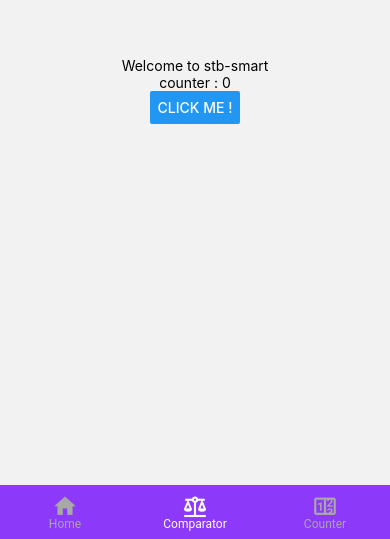
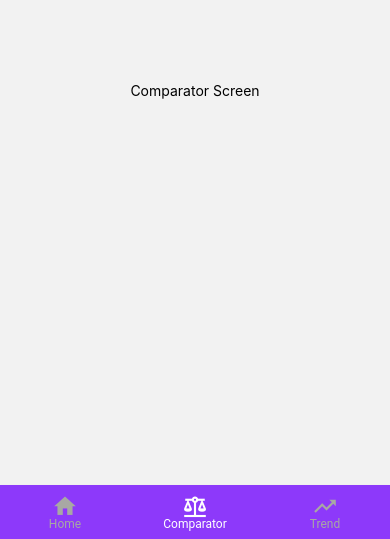
Before and after one commit to yohann-kevin/STB-SMART, a React Native app: screen /Comparator in a window 390 px wide. Shown: the part 305-844 px from the top of the page. Built offline with nearby package versions, Linux system fonts and the light colour scheme.

Commit message:
feat: add all views

```diff
--- a/App.js
+++ b/App.js
@@ -5,6 +5,8 @@ import MaterialCommunityIcons from 'react-native-vector-icons/MaterialCommunityI
 
 import HomeView from "./views/Home.js";
 import CounterView from "./views/Counter.js";
+import ComparatorView from "./views/Comparator.js";
+import TrendView from "./views/Trend.js";
 
 const Tab = createMaterialBottomTabNavigator();
 
@@ -28,7 +30,7 @@ export default function App() {
         />
         <Tab.Screen
           name="Comparator"
-          component={CounterView}
+          component={ComparatorView}
           options={{
             tabBarLabel: 'Comparator',
             tabBarIcon: ({ color }) => (
@@ -37,12 +39,12 @@ export default function App() {
           }}
         />
         <Tab.Screen
-          name="Counter"
-          component={CounterView}
+          name="Trend"
+          component={TrendView}
           options={{
-            tabBarLabel: 'Counter',
+            tabBarLabel: 'Trend',
             tabBarIcon: ({ color }) => (
-              <MaterialCommunityIcons name="counter" color={color} size={26} />
+              <MaterialCommunityIcons name="trending-up" color={color} size={26} />
             ),
           }}
         />
--- a/package.json
+++ b/package.json
@@ -1,6 +1,7 @@
 {
   "dependencies": {
     "@react-navigation/material-bottom-tabs": "^6.0.9",
+    "axios": "^0.23.0",
     "expo": "~42.0.0",
     "react": "16.13.1",
     "react-dom": "16.13.1",
--- /dev/null
+++ b/views/Comparator.js
@@ -0,0 +1,10 @@
+import * as React from "react";
+import { View, Text, Button } from "react-native";
+
+export default function ComparatorView() {
+  return (
+    <View style={{ flex: 1, alignItems: 'center', justifyContent: 'center' }}>
+      <Text>Comparator Screen</Text>
+    </View>
+  );
+}
--- /dev/null
+++ b/views/Trend.js
@@ -0,0 +1,40 @@
+import * as React from "react";
+import { View, Text, Button } from "react-native";
+
+import axios from "axios";
+
+import TrendProduct from "./components/TrendProduct";
+
+export default function TrendView() {
+  let [trend, setTrend] = React.useState(null);
+  let trendProduct = [];
+
+  React.useEffect(() => {
+    findTrend();
+  }, []);
+
+  function findTrend() {
+    let url = "https://scrapysneake.herokuapp.com/trend";
+
+    axios.get(url).then(response => {
+      setTrend(response.data);
+      displaySneaker();
+    });
+  }
+
+  function displaySneaker() {
+    for (let i = 0; i < trend.length; i++) {
+      console.log(trend[i].model);
+      trendProduct.push(
+        <TrendProduct sneaker={trend[i]}/>
+      );
+    }
+  }
+
+  return (
+    <View style={{ flex: 1, alignItems: 'center', justifyContent: 'center' }}>
+      <Text>Trend Screen</Text>
+      {trendProduct}
+    </View>
+  );
+}
--- /dev/null
+++ b/views/components/TrendProduct.js
@@ -0,0 +1,12 @@
+import * as React from "react";
+import { View, Text, Button } from "react-native";
+
+export default function TrendProduct(props) {
+  const [sneaker, setSneaker] = useState(props.sneaker);
+
+  return (
+    <View style={{ flex: 1, alignItems: 'center', justifyContent: 'center' }}>
+      <Text>{ sneaker.model }</Text>
+    </View>
+  );
+}
```
Also changed, not shown: 2 other files (tests, documents, lock files or other folders).
